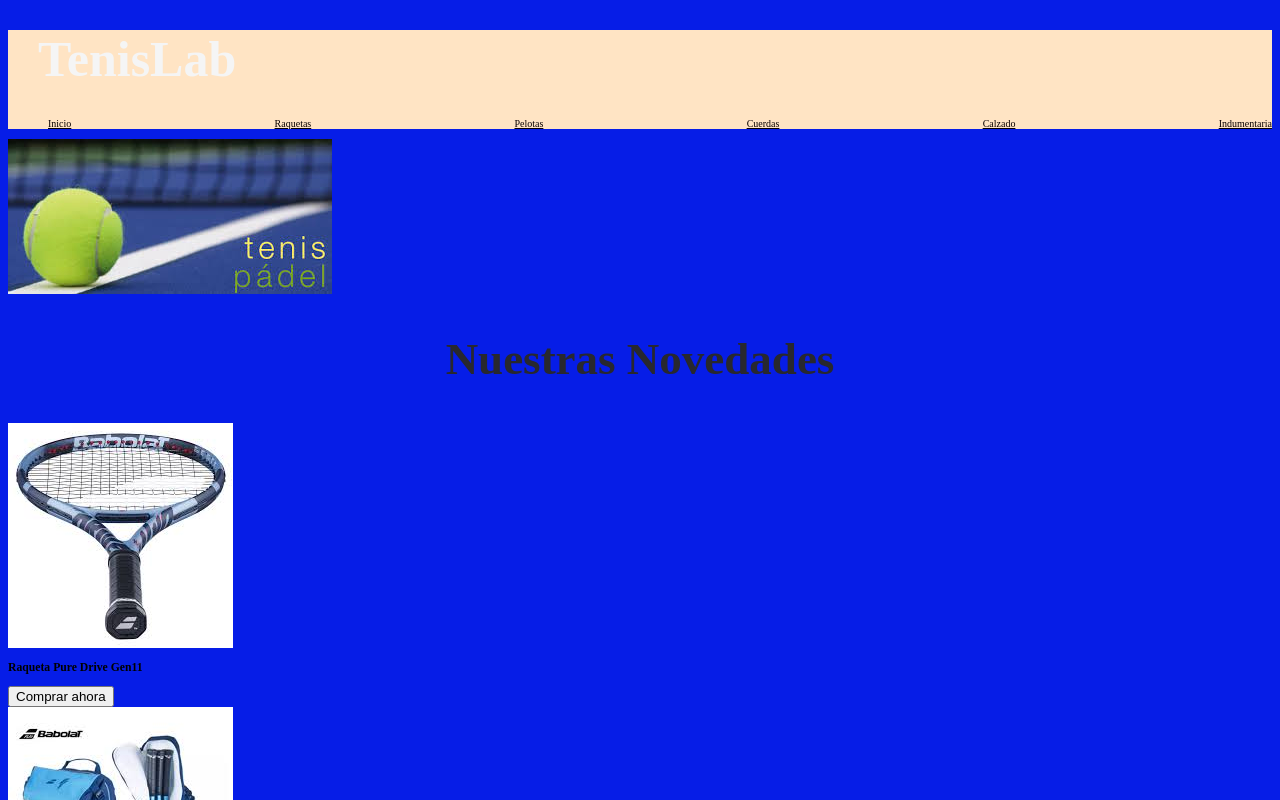
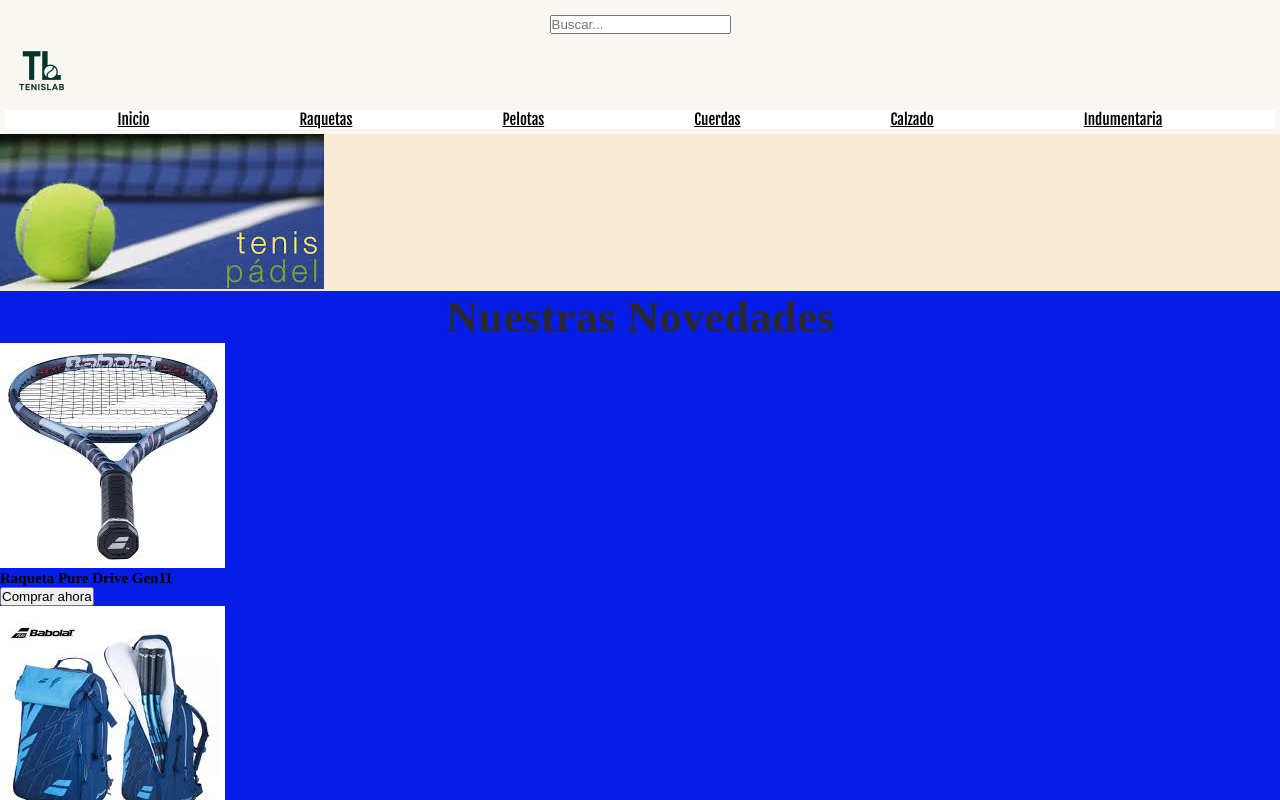
Before and after one commit to Fertoo9/TenisLab, a plain HTML site: page index.html in a window 1280 px wide. Shown: the top 800 px of the page. Drawn offline with Linux system fonts and the light colour scheme.

Commit message:
se agrega img y se realizan cambios en pages

```diff
--- a/estilos/estilo.css
+++ b/estilos/estilo.css
@@ -1,38 +1,76 @@
+/* Reset */
+
+*{
+    margin: 0;
+    padding: 0;
+    box-sizing: border-box;
+}
+
 /* Creamos Selector + propiedad + valor
 
-selector {
-porpiedad: valor
+  selector {
+  porpiedad: valor
 }
 */
 
 html {
     font-size: 62.5%;
+    background-color: blue;
+}
+
+
+
+header {
+    display: flex;
+    flex-direction: column;
+    width: 100%;
+    background-color:#F8F7F1;
+    padding: 5px
+
+}
+
+
+header img{
+    width: 5%;
+    justify-content: start;
+    margin: 5px;
+}
+
+header .buscador{
+    display: flex;
+    justify-content: center;
+    align-items: center;
+    padding-top: 10px;
+}
+
+
+header nav ul{
+    background-color:white;
+    font-size: 150%;
+    display: flex;
+    justify-content: center;
+    list-style: none;
+    gap: 150px;
+    color: antiquewhite;
+    text-decoration: none;
+}
+
+header nav ul a {
+    width: 5%;
+    color: black;
+    font-family: "Fjalla One", sans-serif;
+
+}
+
+/* Comenzamos a trabajar en nuestro main */
+
+main .img-main{
+    width: 100%;
+    background-color: antiquewhite;
+
 }
 
 h1 {
-    color:whitesmoke;
-    font-size: 50px;
-    margin: 30px;
-    text-align: left;
-}
-
-header {
-    background-color: bisque;
-}
-
-header nav ul {
-    display: flex;
-    align-items: center;
-    justify-content: space-between;
-    list-style: none;
-}
-a {
-    color: rgb(10, 0, 1);
-    text-align: start;
-
-}
-
-h2 {
     color: rgb(40, 40, 46);
     font-size: 45px;
     text-align: center;
@@ -47,10 +85,15 @@
     background-color: rgb(6, 29, 231);
 }
 
-/* Estilos header */
 
-main div img-novedades{
+
+main section div img-novedades{
     display: grid;
-    grid-template-columns: repeat(2, 1fr);
+    grid-template-rows: repeat(2, 1fr);
 
 }
+
+
+footer {
+    background-color: gray;
+}
--- a/index.html
+++ b/index.html
@@ -15,9 +15,19 @@
 <body>
     <!--Header encierra el contenido del encabezado del sitio, Titulo, navegacion, redes, carrito, input busqueda. El contenido se repite en todos los archivos html-->
     <header>
-        <h1>TenisLab</h1>
+
+         <div class="buscador">
+            <input type="text" placeholder="Buscar...">
+        </div>
+
+        <div>
+            <img src="assets/logo-marca.png" alt="logotipo de marca">
+        </div>
+
+
 
         <!--Nav, encierra el centro de navegacion del sitio, menu de navegacion-->
+        <div>
             <nav>
                 <ul>
                     <li><a href="#">Inicio</a></li>
@@ -28,18 +38,25 @@
                     <li><a href="pages/indumentaria.html">Indumentaria</a></li>
                 </ul>
             </nav>
+        </div>
+
     </header>
 
      <!--Main, encierra contenido principal de un archivo html ( no se repite )-->
     <main>
+
+        <div class="img-main">
             <img src="assets/images.png" alt="Texto descriptivo de la imagen">
+        </div>
+
 <!--Section, separa el contenido especifico de un archivo-->
         <section>
-            <h2>Nuestras Novedades</h2>
+
+            <h1>Nuestras Novedades</h1>
             <div class="img-novedades">
                 <div>
                     <img src="assets/raqueta.png" alt="Raqueta marca Babolar color celeste con detalles en azul oscuro y mango negro">
-                    <h3>Raqueta Pure Drive Gen11</h3>
+                    <h2>Raqueta Pure Drive Gen11</h2>
                     <button>Comprar ahora</button>
 
                 </div>
```
Also changed, not shown: pages/calzado.html (+14 -2 lines), pages/cuerdas.html (+14 -3 lines), pages/indumentaria.html (+14 -2 lines), pages/pelotas.html (+15 -3 lines), pages/raquetas.html (+17 -1 lines), assets/logo-marca.png (added). Lines whose indentation alone changed are shown as unchanged.
